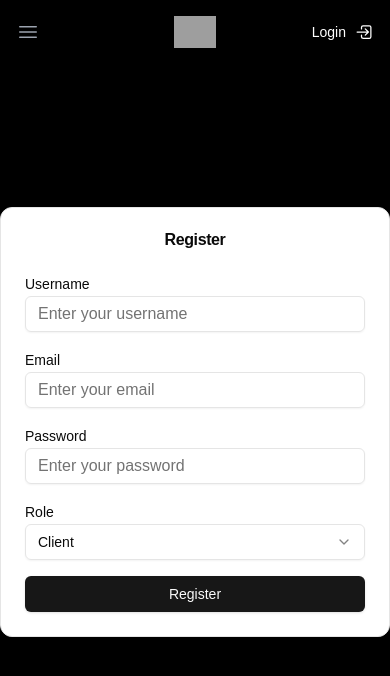
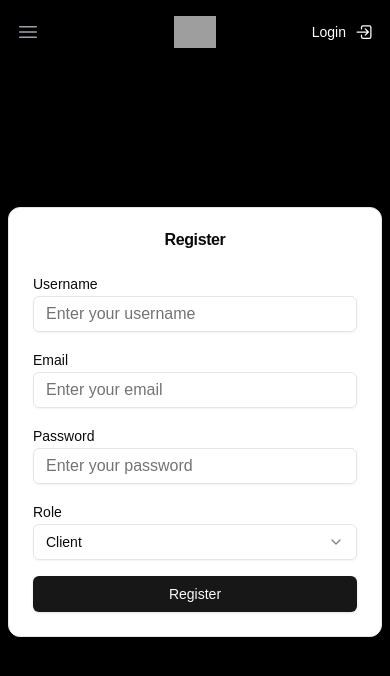
Before and after one commit to MauriceDev1/esc, a Next.js app: page /register in a window 390 px wide. Shown: the top 676 px of the page. Built offline with nearby package versions, Linux system fonts and the light colour scheme; grey boxes are pictures that could not be loaded.

Commit message:
fixed login and register screen for mobile

```diff
--- a/app/(auth)/login/page.tsx
+++ b/app/(auth)/login/page.tsx
@@ -22,7 +22,7 @@ export default function Login() {
   };
 
   return (
-    <div className="min-h-screen flex justify-center items-center w-full fixed top-0 left-0 bg-black">
+    <div className="min-h-screen flex justify-center items-center w-full fixed top-0 left-0 bg-black px-2">
       <Card className="w-full max-w-md shadow-lg">
         <CardHeader>
           <CardTitle className="text-center">Login</CardTitle>
--- a/app/(auth)/register/page.tsx
+++ b/app/(auth)/register/page.tsx
@@ -79,7 +79,7 @@ export default function Register() {
   };
 
   return (
-    <div className="min-h-screen flex justify-center items-center bg-black fixed top-0 w-full left-0">
+    <div className="min-h-screen flex justify-center items-center bg-black fixed top-0 w-full left-0 px-2">
       <Card className="w-full max-w-md shadow-lg">
         <CardHeader>
           <CardTitle className="text-center">Register</CardTitle>
--- a/app/(root)/book/gender/page.tsx
+++ b/app/(root)/book/gender/page.tsx
@@ -28,7 +28,7 @@ const Gender = () => {
   };
 
   return (
-    <div className="w-full flex flex-wrap gap-3 md:gap-5">
+    <div className="w-full flex flex-wrap gap-3 sm:gap-0 gap-5">
       {Genders.map((g, i) => (
         <button
           key={i}
```
